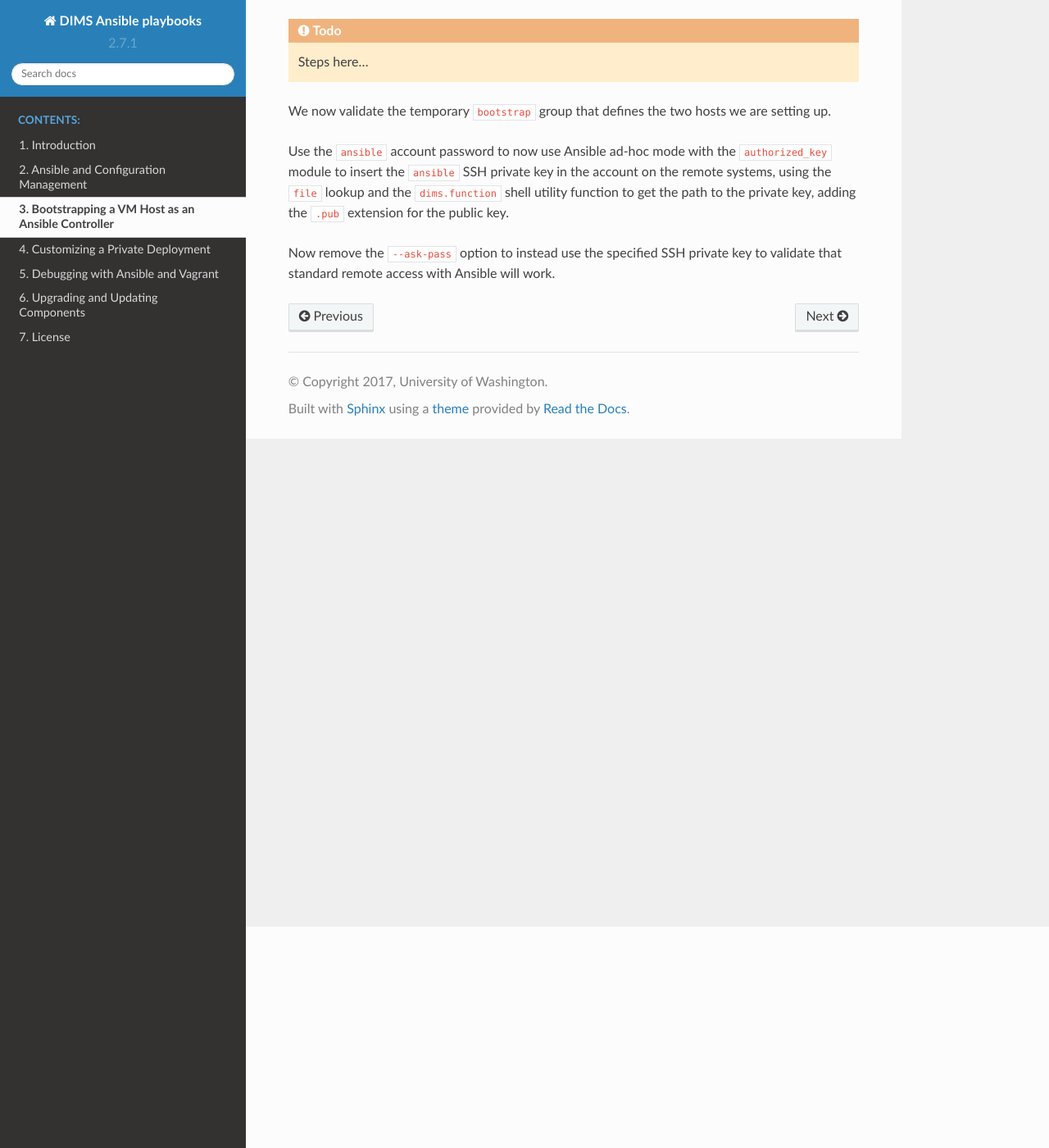
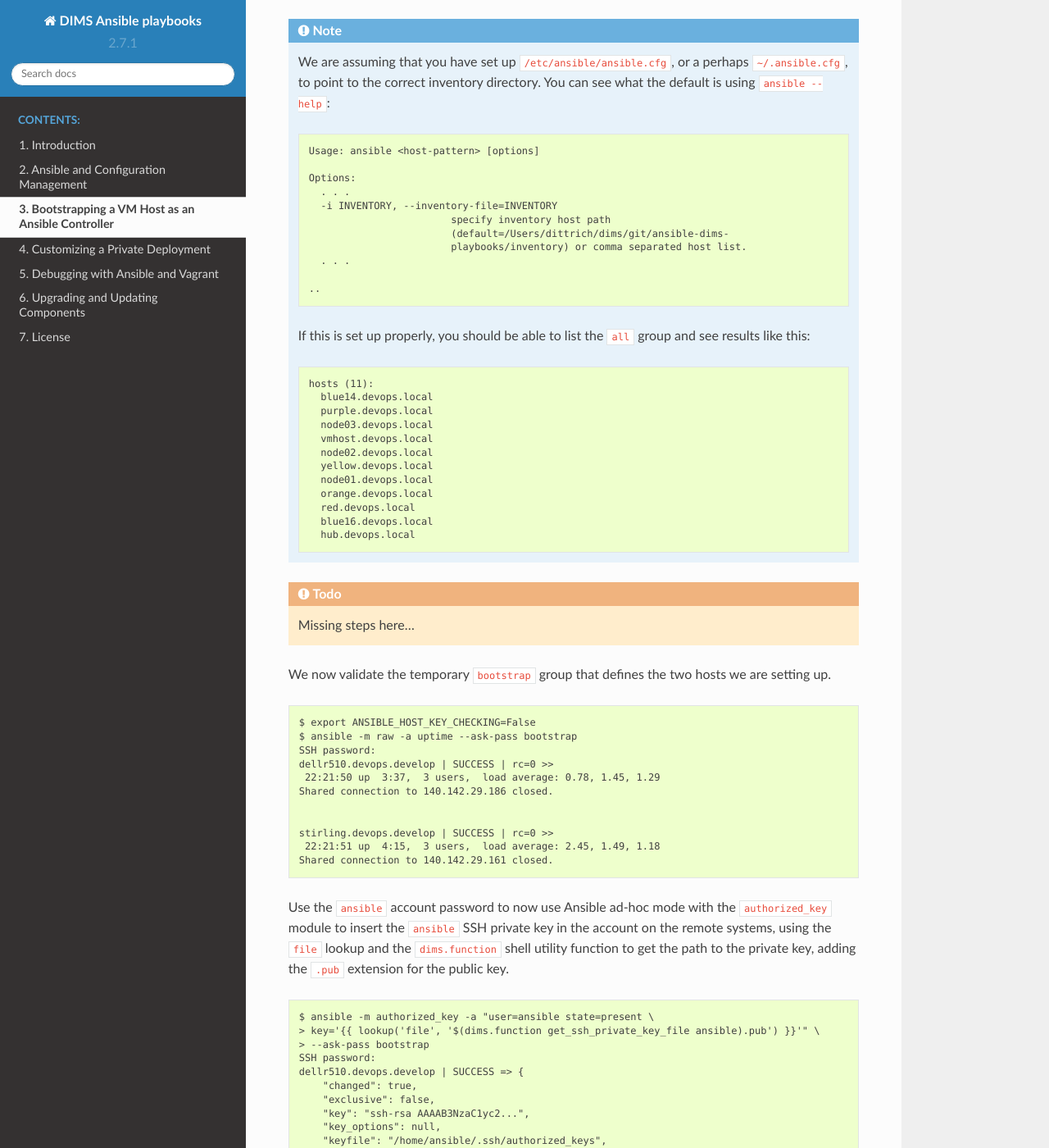
Before and after one commit to uw-dims/ansible-dims-playbooks, a Sphinx documentation site: the page built from docs/source/bootstrapping.rst, in a window 1280 px wide and 1400 px high, scrolled down 270 px. Shown: the whole window at 82% size. Built offline with Sphinx 7.4.7 and the Read the Docs theme 2.0.0, drawn with Linux system fonts in a browser that asks for light colours; some of the changed text lies outside the part shown.

Commit message:
Fix formatting of code blocks

```diff
--- a/docs/source/bootstrapping.rst
+++ b/docs/source/bootstrapping.rst
@@ -8,26 +8,62 @@ baremetal machine to serve as a Virtualbox hypervisor
 for hosting multiple Virtual Machine guests, serving as
 the Ansible control host for managing their configuration.
 
-.. todo::
+.. note::
 
-    Steps here...
+    We are assuming that you have set up ``/etc/ansible/ansible.cfg``, or a
+    perhaps ``~/.ansible.cfg``, to point to the correct inventory directory.
+    You can see what the default is using ``ansible --help``:
+
+    .. code-block:: none
+
+        Usage: ansible <host-pattern> [options]
+
+        Options:
+          . . .
+          -i INVENTORY, --inventory-file=INVENTORY
+                                specify inventory host path
+                                (default=/Users/dittrich/dims/git/ansible-dims-
+                                playbooks/inventory) or comma separated host list.
+          . . .
+
+        ..
+
+    If this is set up properly, you should be able to list the ``all`` group
+    and see results like this:
+
+    .. code-block:: none
+
+        hosts (11):
+          blue14.devops.local
+          purple.devops.local
+          node03.devops.local
+          vmhost.devops.local
+          node02.devops.local
+          yellow.devops.local
+          node01.devops.local
+          orange.devops.local
+          red.devops.local
+          blue16.devops.local
+          hub.devops.local
+
+    ..
 
 ..
 
-We now validate the temporary ``bootstrap`` group that defines
-the two hosts we are setting up.
+.. todo::
 
-.. block: none
+     Missing steps here...
+
+..
+
+We now validate the temporary ``bootstrap`` group that defines the two hosts we
+are setting up.
+
+.. code-block:: none
 
     $ export ANSIBLE_HOST_KEY_CHECKING=False
-    $ ansible -i inventory/ -m raw -a uptime --ask-pass bootstrap
+    $ ansible -m raw -a uptime --ask-pass bootstrap
     SSH password:
-     [WARNING]: While constructing a mapping from /home/dittrich/dims/git/private-develop/inventory/servers/nodes.yml, line 22, column 7, found a
-    duplicate dict key (ansible_host). Using last defined value only.
-
-     [WARNING]: While constructing a mapping from /home/dittrich/dims/git/private-develop/inventory/servers/nodes.yml, line 28, column 7, found a
-    duplicate dict key (ansible_host). Using last defined value only.
-
     dellr510.devops.develop | SUCCESS | rc=0 >>
      22:21:50 up  3:37,  3 users,  load average: 0.78, 1.45, 1.29
     Shared connection to 140.142.29.186 closed.
@@ -46,18 +82,12 @@ systems, using the ``file`` lookup and the ``dims.function``
 shell utility function to get the path to the private
 key, adding the ``.pub`` extension for the public key.
 
-.. block: none
+.. code-block:: none
 
-    $ ansible -i inventory/ -m authorized_key -a "user=ansible state=present \
+    $ ansible -m authorized_key -a "user=ansible state=present \
     > key='{{ lookup('file', '$(dims.function get_ssh_private_key_file ansible).pub') }}'" \
     > --ask-pass bootstrap
     SSH password:
-     [WARNING]: While constructing a mapping from /home/dittrich/dims/git/private-develop/inventory/servers/nodes.yml, line 22, column 7, found a
-    duplicate dict key (ansible_host). Using last defined value only.
-
-     [WARNING]: While constructing a mapping from /home/dittrich/dims/git/private-develop/inventory/servers/nodes.yml, line 28, column 7, found a
-    duplicate dict key (ansible_host). Using last defined value only.
-
     dellr510.devops.develop | SUCCESS => {
         "changed": true,
         "exclusive": false,
@@ -91,15 +121,9 @@ Now remove the ``--ask-pass`` option to instead use the specified
 SSH private key to validate that standard remote access with
 Ansible will work.
 
-.. block: none
+.. code-block:: none
 
-    $ ansible -i inventory/ -m raw -a uptime  bootstrap
-     [WARNING]: While constructing a mapping from /home/dittrich/dims/git/private-develop/inventory/servers/nodes.yml, line 22, column 7, found a
-    duplicate dict key (ansible_host). Using last defined value only.
-
-     [WARNING]: While constructing a mapping from /home/dittrich/dims/git/private-develop/inventory/servers/nodes.yml, line 28, column 7, found a
-    duplicate dict key (ansible_host). Using last defined value only.
-
+    $ ansible -m raw -a uptime  bootstrap
     dellr510.devops.develop | SUCCESS | rc=0 >>
      22:33:44 up  3:49,  3 users,  load average: 1.14, 0.81, 0.99
     Shared connection to 140.142.29.186 closed.
```
